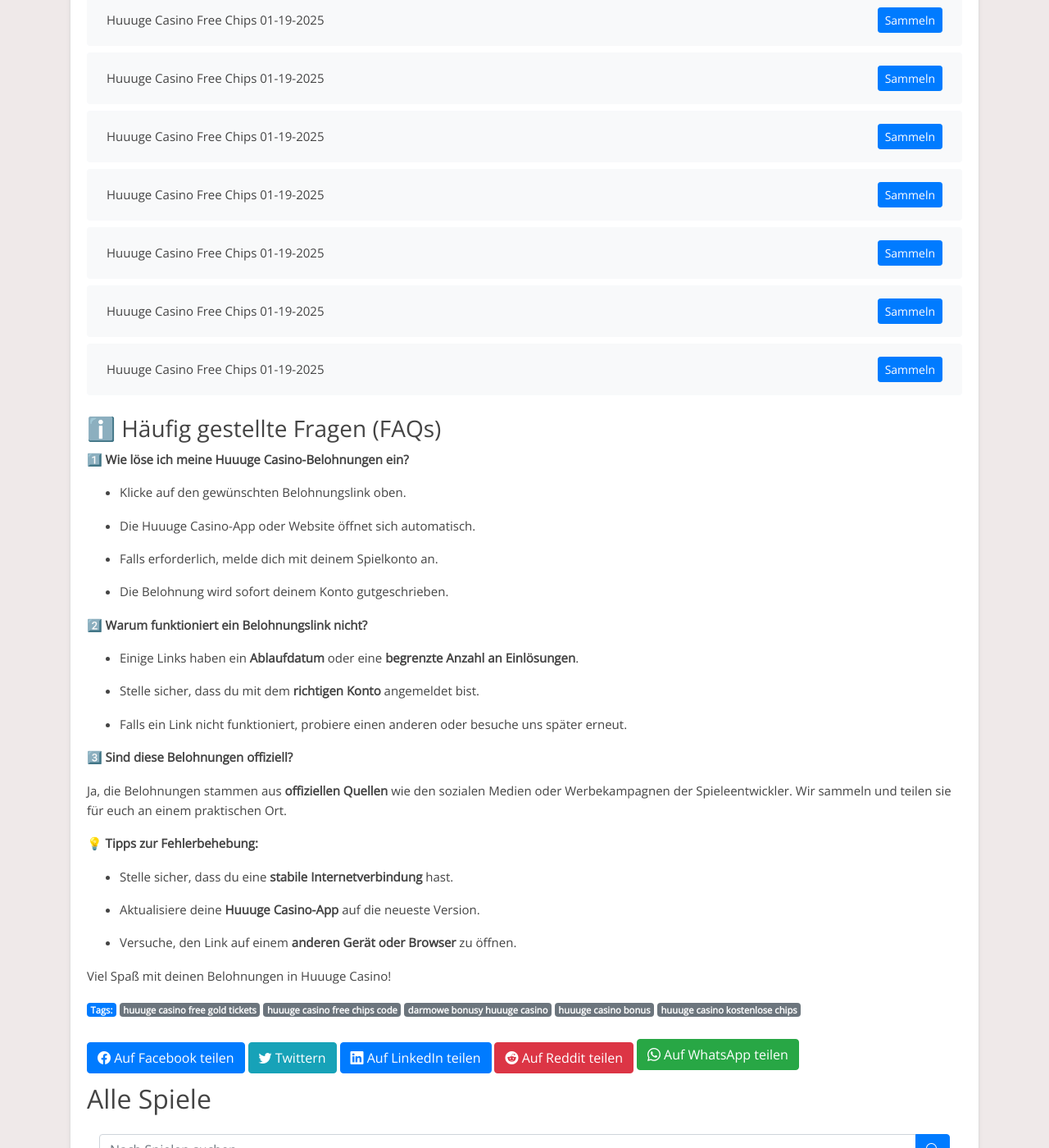
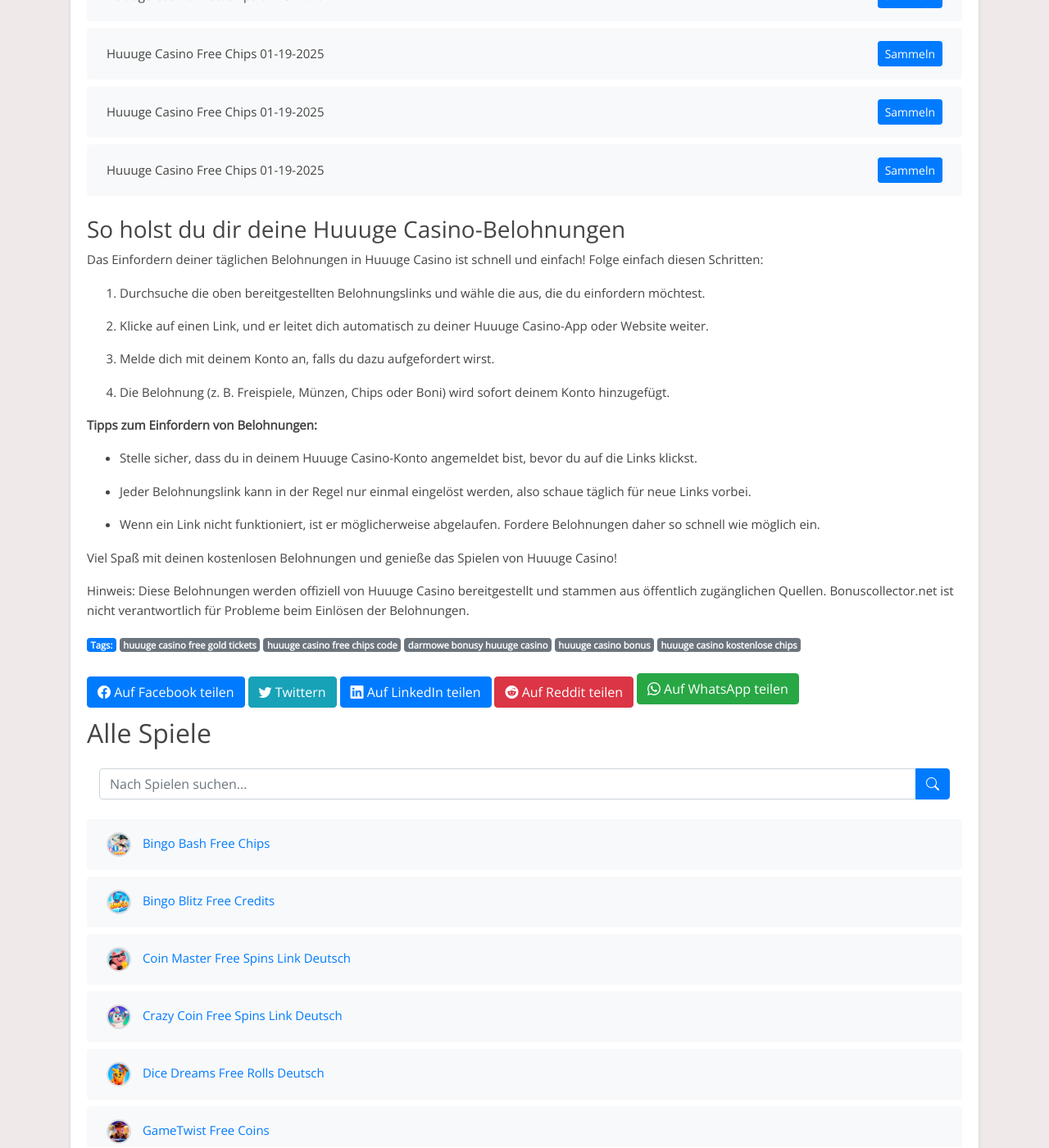
Before and after one commit to Prollad99/bs-de, a Jekyll site: the page built from _posts/2025-01-19-huuuge-casino.md, in a window 1280 px wide and 1400 px high, scrolled down 7477 px. Shown: the whole window at 82% size. Built offline with Jekyll 4.4.1, drawn with Linux system fonts in a browser that asks for light colours; some of the changed text lies outside the part shown.

Commit message:
Aktualisiere huuuge-casino-Belohnungslinks, Inhalte und Änderungsdatum

```diff
--- a/_includes/huuuge-casino_footer.html
+++ b/_includes/huuuge-casino_footer.html
@@ -1,38 +1,27 @@
-### ℹ️ Häufig gestellte Fragen (FAQs)
+### So holst du dir deine Huuuge Casino-Belohnungen
 
 
-**1️⃣ Wie löse ich meine Huuuge Casino-Belohnungen ein?**
+Das Einfordern deiner täglichen Belohnungen in Huuuge Casino ist schnell und einfach! Folge einfach diesen Schritten:
 
-- Klicke auf den gewünschten Belohnungslink oben.
+1. Durchsuche die oben bereitgestellten Belohnungslinks und wähle die aus, die du einfordern möchtest.
 
-- Die Huuuge Casino-App oder Website öffnet sich automatisch.
+2. Klicke auf einen Link, und er leitet dich automatisch zu deiner Huuuge Casino-App oder Website weiter.
 
-- Falls erforderlich, melde dich mit deinem Spielkonto an.
+3. Melde dich mit deinem Konto an, falls du dazu aufgefordert wirst.
 
-- Die Belohnung wird sofort deinem Konto gutgeschrieben.
+4. Die Belohnung (z. B. Freispiele, Münzen, Chips oder Boni) wird sofort deinem Konto hinzugefügt.
 
 
-**2️⃣ Warum funktioniert ein Belohnungslink nicht?**
+**Tipps zum Einfordern von Belohnungen:**
 
-- Einige Links haben ein **Ablaufdatum** oder eine **begrenzte Anzahl an Einlösungen**.
+- Stelle sicher, dass du in deinem Huuuge Casino-Konto angemeldet bist, bevor du auf die Links klickst.
 
-- Stelle sicher, dass du mit dem **richtigen Konto** angemeldet bist.
+- Jeder Belohnungslink kann in der Regel nur einmal eingelöst werden, also schaue täglich für neue Links vorbei.
 
-- Falls ein Link nicht funktioniert, probiere einen anderen oder besuche uns später erneut.
+- Wenn ein Link nicht funktioniert, ist er möglicherweise abgelaufen. Fordere Belohnungen daher so schnell wie möglich ein.
 
 
-**3️⃣ Sind diese Belohnungen offiziell?**
-
-Ja, die Belohnungen stammen aus **offiziellen Quellen** wie den sozialen Medien oder Werbekampagnen der Spieleentwickler. Wir sammeln und teilen sie für euch an einem praktischen Ort.
+Viel Spaß mit deinen kostenlosen Belohnungen und genieße das Spielen von Huuuge Casino!
 
 
-**💡 Tipps zur Fehlerbehebung:**
-
-- Stelle sicher, dass du eine **stabile Internetverbindung** hast.
-
-- Aktualisiere deine **Huuuge Casino-App** auf die neueste Version.
-
-- Versuche, den Link auf einem **anderen Gerät oder Browser** zu öffnen.
-
-
-Viel Spaß mit deinen Belohnungen in Huuuge Casino!
+Hinweis: Diese Belohnungen werden offiziell von Huuuge Casino bereitgestellt und stammen aus öffentlich zugänglichen Quellen. Bonuscollector.net ist nicht verantwortlich für Probleme beim Einlösen der Belohnungen.
--- a/_includes/huuuge-casino_post.html
+++ b/_includes/huuuge-casino_post.html
@@ -1,29 +1,13 @@
-## Huuuge Casino – Tägliche Belohnungen & Tipps
+Entdecke tägliche Huuuge Casino-Belohnungen!
 
 
-**Hol dir täglich exklusive Belohnungen für Huuuge Casino!** Wir stellen dir die neuesten Bonuslinks bereit, mit denen du Freispiele, Münzen, Chips und andere Belohnungen sammeln kannst.
+Bist du ein Fan von Huuuge Casino und möchtest dein Spielerlebnis verbessern? Du bist hier genau richtig! Diese Seite ist allen Huuuge Casino-Enthusiasten gewidmet, die täglich kostenlose Belohnungen einfordern möchten. Hier findest du die neuesten Links, um Freispiele, Münzen, Chips und andere spannende Boni zu sammeln, damit du das Spiel noch mehr genießen kannst.
 
 
-### 🎮 Was ist Huuuge Casino?
-
-Huuuge Casino ist ein spannendes und unterhaltsames Spiel, das Millionen von Spielern weltweit begeistert. Es bietet tägliche Herausforderungen, Events und Belohnungen, die dein Spielerlebnis verbessern.
+Huuuge Casino ist ein unterhaltsames Spiel, das von Millionen geliebt wird. Ob du höhere Level erreichen oder einfach nur den Nervenkitzel genießen möchtest – unsere täglichen Belohnungslinks halten dich im Spiel.
 
 
-### 🏆 Warum solltest du Belohnungen einlösen?
-
-- **Mehr Spielzeit** – Genieße das Spiel ohne Unterbrechungen.
-
-- **Schneller Fortschritt** – Steige schneller auf und schalte neue Inhalte frei.
-
-- **Events optimal nutzen** – Einige Boni sind nur für kurze Zeit verfügbar!
+Hinweis: Huuuge Casino ist eine kostenlose App, die ausschließlich zu Unterhaltungszwecken entwickelt wurde. Bonuscollector.net ist eine unabhängige Plattform und steht in keiner Verbindung zu den Entwicklern oder Eigentümern von Huuuge Casino.
 
 
-### 💡 Pro Tipp:
-
-„Speichere deine Belohnungen für besondere Events oder Herausforderungen, um den maximalen Vorteil zu erzielen!“
-
-
-Bleib dran und sichere dir täglich deine Huuuge Casino-Belohnungen!
-
-
-*Hinweis: Bonuscollector.net steht in keiner Verbindung zu den Entwicklern von Huuuge Casino. Alle Links stammen aus offiziellen Quellen.*
+Schau täglich vorbei, um sicherzustellen, dass du keine Belohnung verpasst!
```
